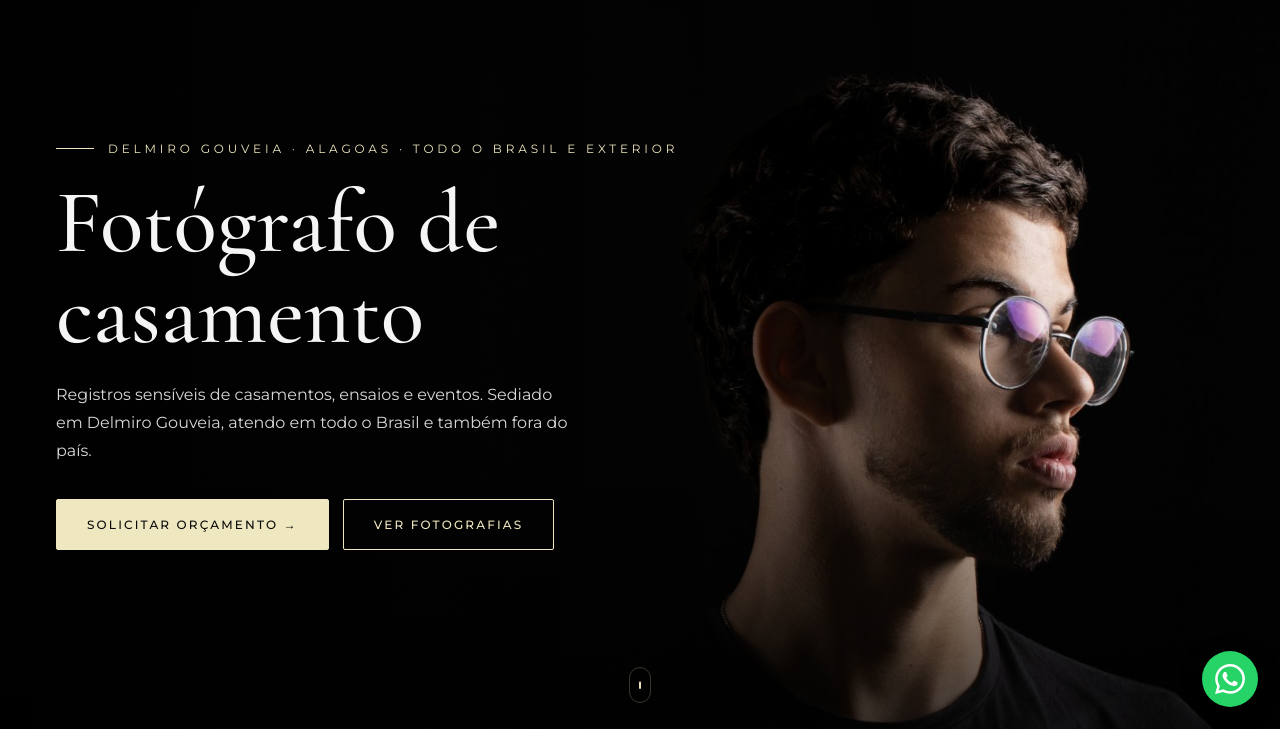
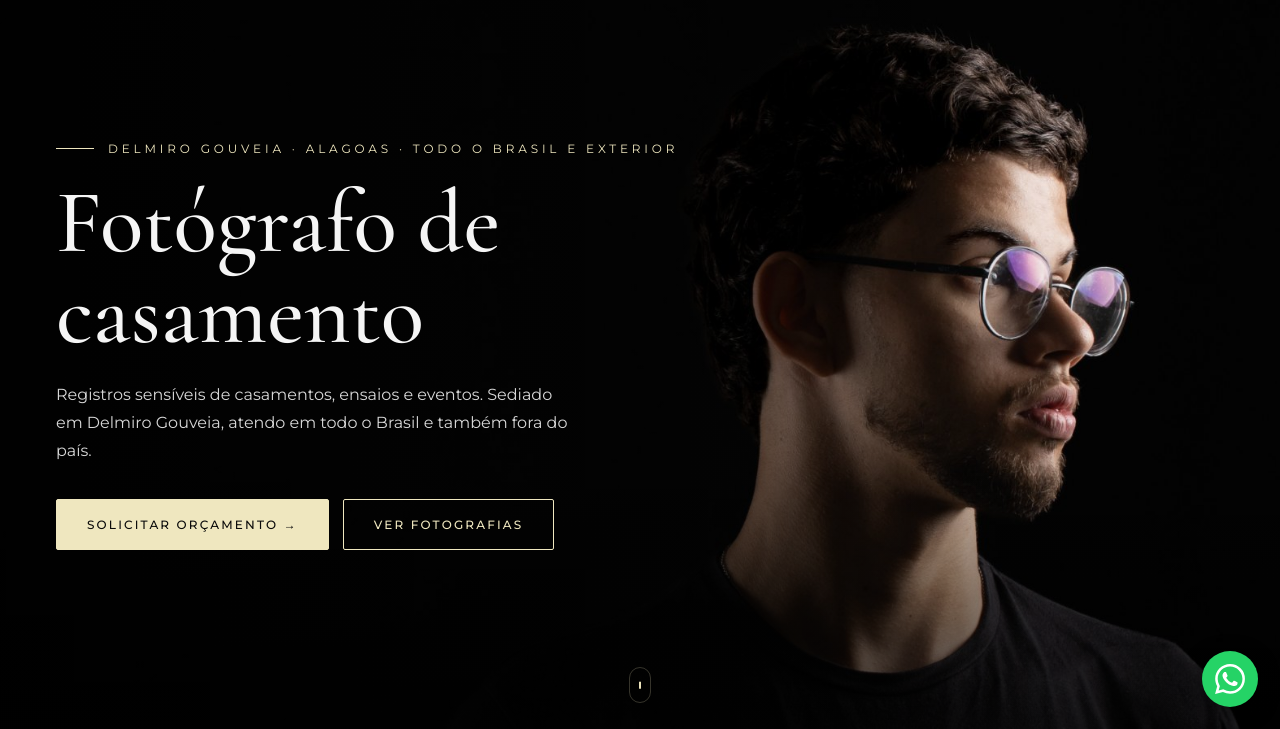
Before and after one commit to DanielRafaelFotos/DanielRafaelFotos.github.io, a plain HTML site: page index.html in a window 1280 px wide. Shown: the part 71-800 px from the top of the page. Drawn offline with nearby package versions, Linux system fonts and the light colour scheme.

Commit message:
Alinha a foto de capa no computador e no celular

```diff
--- a/content.js
+++ b/content.js
@@ -28,7 +28,7 @@ window.CONTENT = {
     "subtitulo": "Registros sensíveis de casamentos, ensaios e eventos. Sediado em Delmiro Gouveia, atendo em todo o Brasil e também fora do país.",
     "botao": "Solicitar orçamento",
     "botao2": "Ver fotografias",
-    "posicao": 40
+    "posicao": 46
   },
   "blocos": [
     {
```
Also changed, not shown: index.html (+2 -0 lines).
